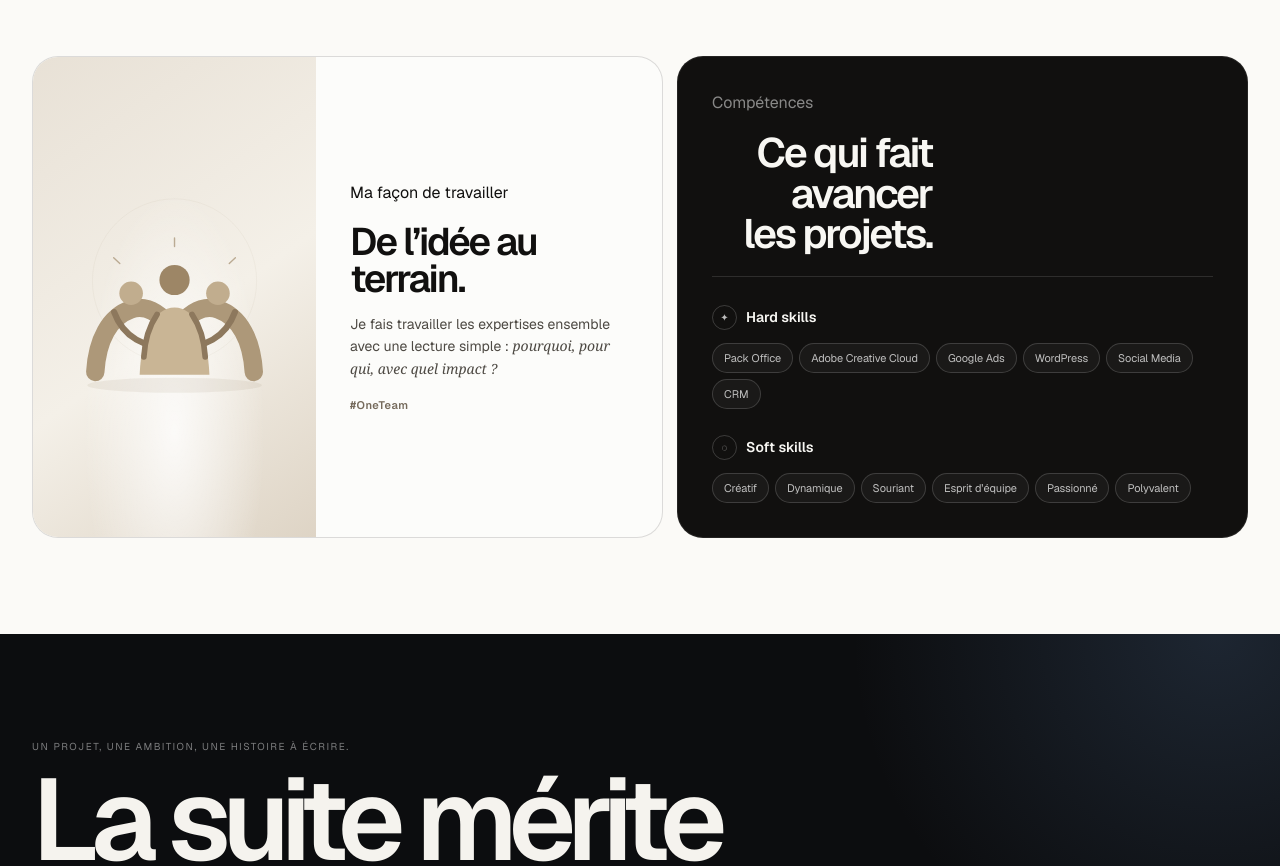
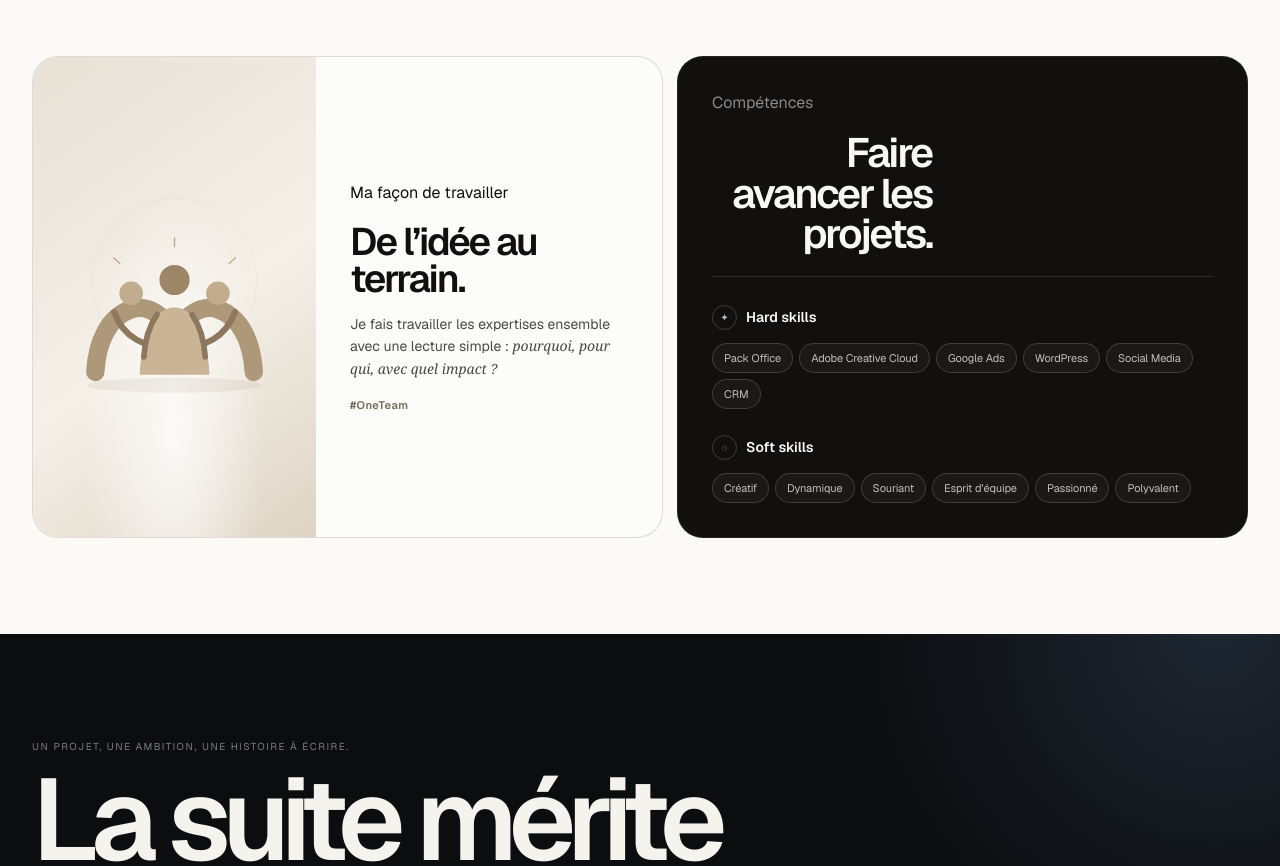
Before and after one commit to paulsebille/Portfolio, a Next.js app: page / in a window 1280 px wide. Shown: the part 2080-2946 px from the top of the page. Built offline with nearby package versions, Linux system fonts and the light colour scheme.

Commit message:
Align About skills headline on one line

```diff
--- a/components/About.tsx
+++ b/components/About.tsx
@@ -106,7 +106,7 @@ export function About() {
           <article className="about-skills-card">
             <div className="skills-card-head">
               <p className="eyebrow">Compétences</p>
-              <span className="skills-editorial-title">Ce qui fait avancer<br />les projets.</span>
+              <span className="skills-editorial-title">Faire avancer les projets.</span>
             </div>
             <div className="skills-showcase">
               <Reveal className="skills-showcase-group">
```
